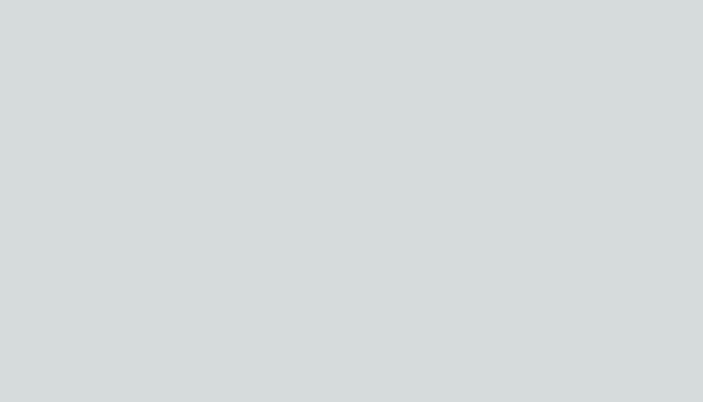
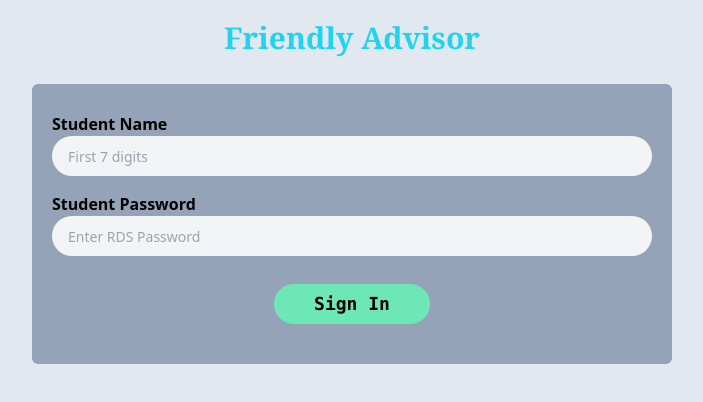
Before and after one commit to KS-Arafat/FriendlyAdvisor, a Next.js app: page / in a window 1280 px wide. Shown: the top 402 px of the page, without its empty margins (288-991 px from the left). Built offline with nearby package versions, Linux system fonts and the light colour scheme.

Commit message:
basic login page for testing created

```diff
--- a/app/globals.css
+++ b/app/globals.css
@@ -15,13 +15,3 @@
 		--background-end-rgb: 0, 0, 0;
 	}
 }
-
-body {
-	color: rgb(var(--foreground-rgb));
-	background: linear-gradient(
-			to bottom,
-			transparent,
-			rgb(var(--background-end-rgb))
-		)
-		rgb(var(--background-start-rgb));
-}
--- a/app/layout.tsx
+++ b/app/layout.tsx
@@ -12,7 +12,7 @@ export default function RootLayout({
 	children: React.ReactNode;
 }) {
 	return (
-		<html lang="en">
+		<html lang="en" className="bg-slate-200">
 			<body>{children}</body>
 		</html>
 	);
--- a/app/page.tsx
+++ b/app/page.tsx
@@ -1,3 +1,52 @@
+import { redirect } from "next/navigation";
+const UserAuth = async (formdata: FormData) => {
+	"use server";
+	console.log(formdata);
+	redirect("/coursefinder");
+};
+
 export default function Home() {
-	return <main></main>;
+	return (
+		<main className="grid grid-cols-1 place-items-center bg-slate-200 h-full">
+			<p className="font-extrabold pt-5 pb-2 text-3xl font-serif text-cyan-400">
+				Friendly Advisor
+			</p>
+			<form
+				className="mt-5 pt-5 pr-3 pl-3 bg-slate-400 rounded-md grid grid-cols-1 place-items-center w-6/12"
+				action={UserAuth}
+			>
+				<div className="p-2 w-full">
+					<label htmlFor="s_id" className="font-sans font-bold">
+						Student Name
+					</label>
+					<input
+						type="text"
+						name="s_id"
+						placeholder="First 7 digits"
+						className="h-10 w-full rounded-3xl bg-gray-100 px-4 text-sm outline-none"
+					/>
+				</div>
+				<div className="p-2 w-full">
+					<label htmlFor="s_pwd" className="font-sans font-bold">
+						Student Password
+					</label>
+					<input
+						type="password"
+						name="s_pwd"
+						placeholder="Enter RDS Password"
+						className="h-10 w-full rounded-3xl bg-gray-100 px-4 text-sm outline-none"
+					/>
+				</div>
+				<div className="p-5 pb-10 flex">
+					<button
+						type="submit"
+						className="capitalize h-10 w-full rounded-3xl bg-emerald-300 px-4 outline-none font-bold text-lg pl-10 pr-10 font-mono hover:shadow-emerald-500
+					hover:rounded-xl hover:bg-emerald-200 hover:text-cyan-500 hover:shadow-lg transition-all duration-300"
+					>
+						sign in
+					</button>
+				</div>
+			</form>
+		</main>
+	);
 }
```
